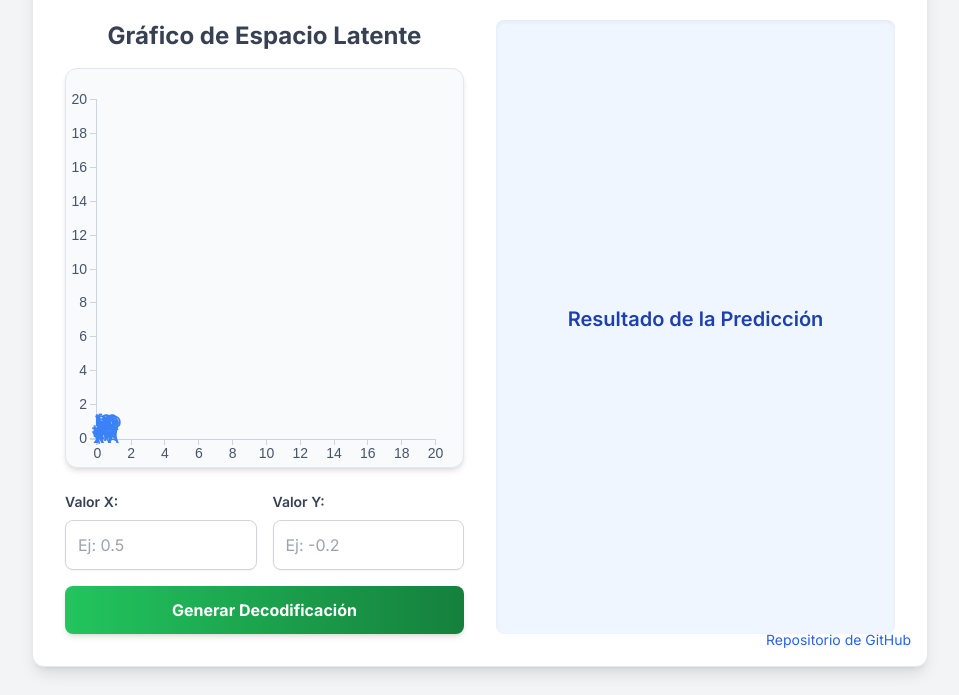
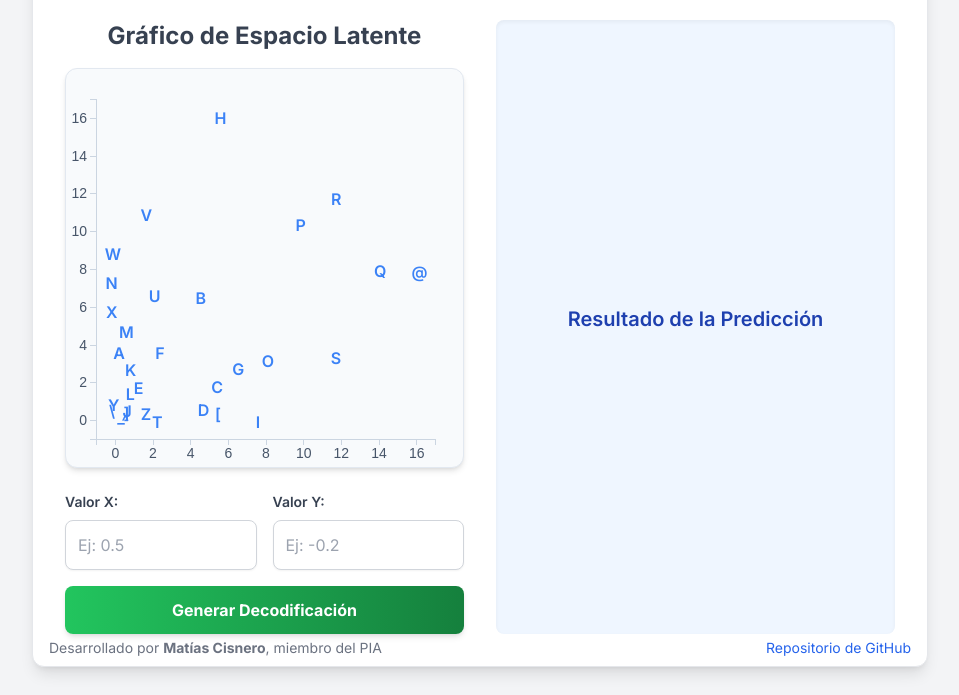
Before and after one commit to matias-cisnero/autoencoder-intro-ia, a plain HTML site: page index.html in a window 1280 px wide. Shown: the part 105-800 px from the top of the page, without its empty margins (160-1119 px from the left). Drawn offline with nearby package versions, Linux system fonts and the light colour scheme.

Commit message:
Actualización de front para utilizar gelu y tener las nuevas codificaciones

```diff
--- a/index.html
+++ b/index.html
@@ -153,10 +153,14 @@
         </div>
 
         <!-- GitHub Link in bottom-right corner -->
-        <a href="https://github.com/matias-cisnero/autoencoder-intro-ia" target="_blank" class="absolute bottom-4 right-4 text-blue-600 hover:underline text-sm">
+        <a href="https://github.com/matias-cisnero/autoencoder-intro-ia" target="_blank" class="absolute bottom-4 right-4 text-blue-600 hover:underline text-sm" style="bottom: 8px;">
             Repositorio de GitHub
         </a>
 
+        <!-- Créditos in bottom-left corner -->
+        <span class="absolute left-4 text-gray-500 text-sm" style="bottom: 8px;">
+            Desarrollado por <strong>Matías Cisnero</strong>, miembro del PIA
+        </span>
     </div>
 
     <script>
@@ -165,7 +169,7 @@
 
         // Datos de los caracteres y sus coordenadas en el espacio latente (ACTUALIZADO)
         const labels = ['@', 'A', 'B', 'C', 'D', 'E', 'F', 'G', 'H', 'I', 'J', 'K', 'L', 'M', 'N', 'O', 'P', 'Q', 'R', 'S', 'T', 'U', 'V', 'W', 'X', 'Y', 'Z', '[', '\\', ']', '^', '_'];
-        const coords = [[0.99, 0.9], [0.98, 0.0], [0.6, 0.78], [0.73, 0.93], [0.34, 0.94], [0.3, 0.6], [0.35, 0.56], [0.89, 0.99], [0.54, 0.17], [0.0, 0.96], [0.04, 0.53], [0.08, 0.32], [0.2, 0.2], [0.8, 0.1], [0.54, 0.0], [0.75, 0.83], [0.43, 0.46], [0.99, 0.79], [0.37, 0.26], [0.56, 0.96], [0.0, 0.23], [0.73, 0.72], [0.81, 0.51], [0.81, 0.29], [0.12, 0.0], [0.0, 0.0], [0.27, 0.74], [0.19, 1.0], [0.04, 0.04], [0.04, 0.84], [0.04, 0.15], [0.17, 0.87]];
+        const coords = [[16.18, 7.73], [0.22, 3.47], [4.56, 6.37], [5.43, 1.69], [4.71, 0.44], [1.26, 1.63], [2.4, 3.46], [6.55, 2.63], [5.61, 15.9], [7.6, -0.17], [0.66, 0.41], [0.84, 2.59], [0.82, 1.3], [0.61, 4.59], [-0.17, 7.15], [8.13, 3.04], [9.87, 10.26], [14.09, 7.8], [11.76, 11.6], [11.74, 3.21], [2.26, -0.17], [2.12, 6.48], [1.67, 10.79], [-0.1, 8.69], [-0.16, 5.62], [-0.06, 0.71], [1.65, 0.26], [5.48, 0.25], [-0.15, 0.37], [0.62, 0.27], [0.56, -0.15], [0.33, 0.06]];
 
         // Combinar las etiquetas y las coordenadas en un formato fácil de usar para D3.js
         const trainingLatentSpaceData = coords.map((coord, index) => ({
@@ -198,11 +202,11 @@
 
             // Definir escalas lineales para los ejes X e Y, mapeando los datos a píxeles
             const xScale = d3.scaleLinear()
-                .domain([-0.05, 20.0]) // Rango de datos para el eje X, con un pequeño padding
+                .domain([-1.0, 17.0]) // Rango de datos para el eje X, con un pequeño padding
                 .range([0, width]); // Rango de píxeles para el eje X
 
             const yScale = d3.scaleLinear()
-                .domain([-0.05, 20.0]) // Rango de datos para el eje Y, con un pequeño padding
+                .domain([-1.0, 17.0]) // Rango de datos para el eje Y, con un pequeño padding
                 .range([height, 0]); // Rango de píxeles para el eje Y (invertido para que el origen esté abajo a la izquierda)
 
             // Dibujar los ejes X e Y (sin etiquetas de texto, como se solicitó)
```
Also changed, not shown: pesos_autoencoder.json (+1 -1 lines), 2 other files.
